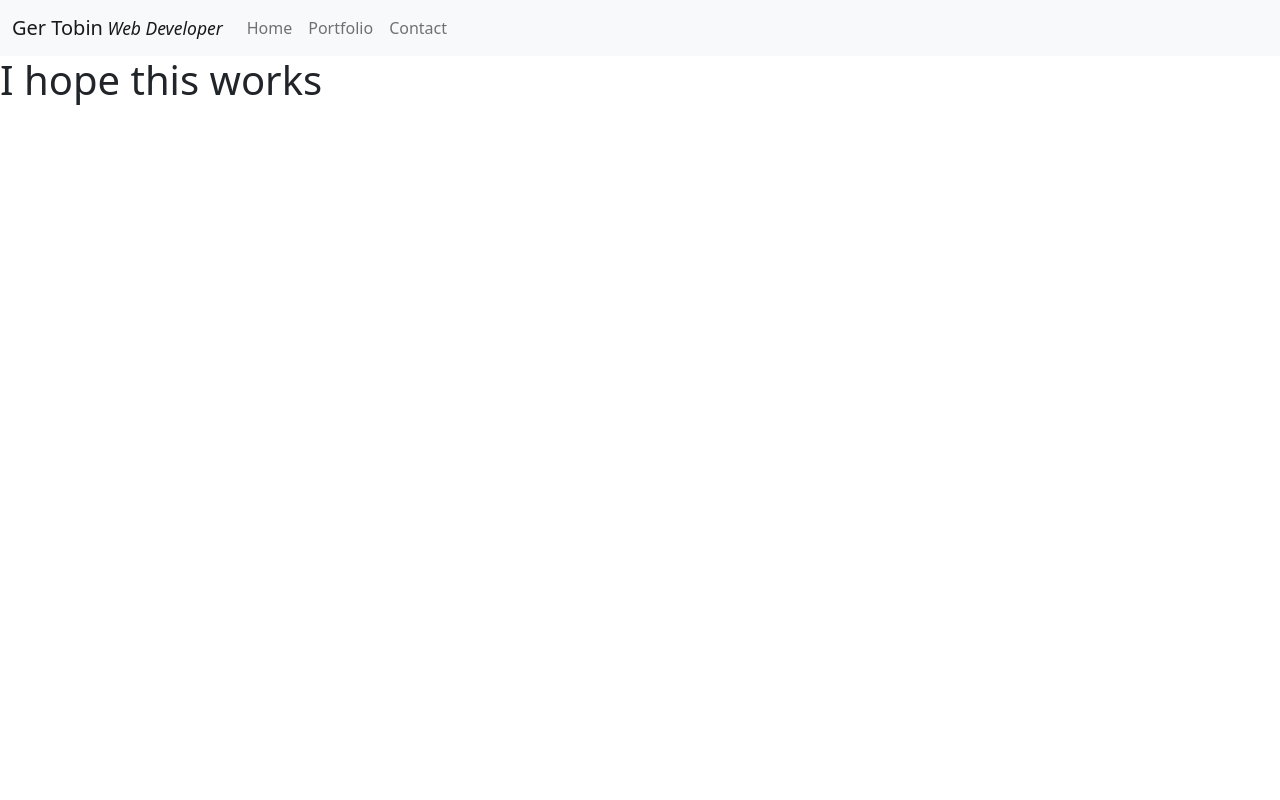
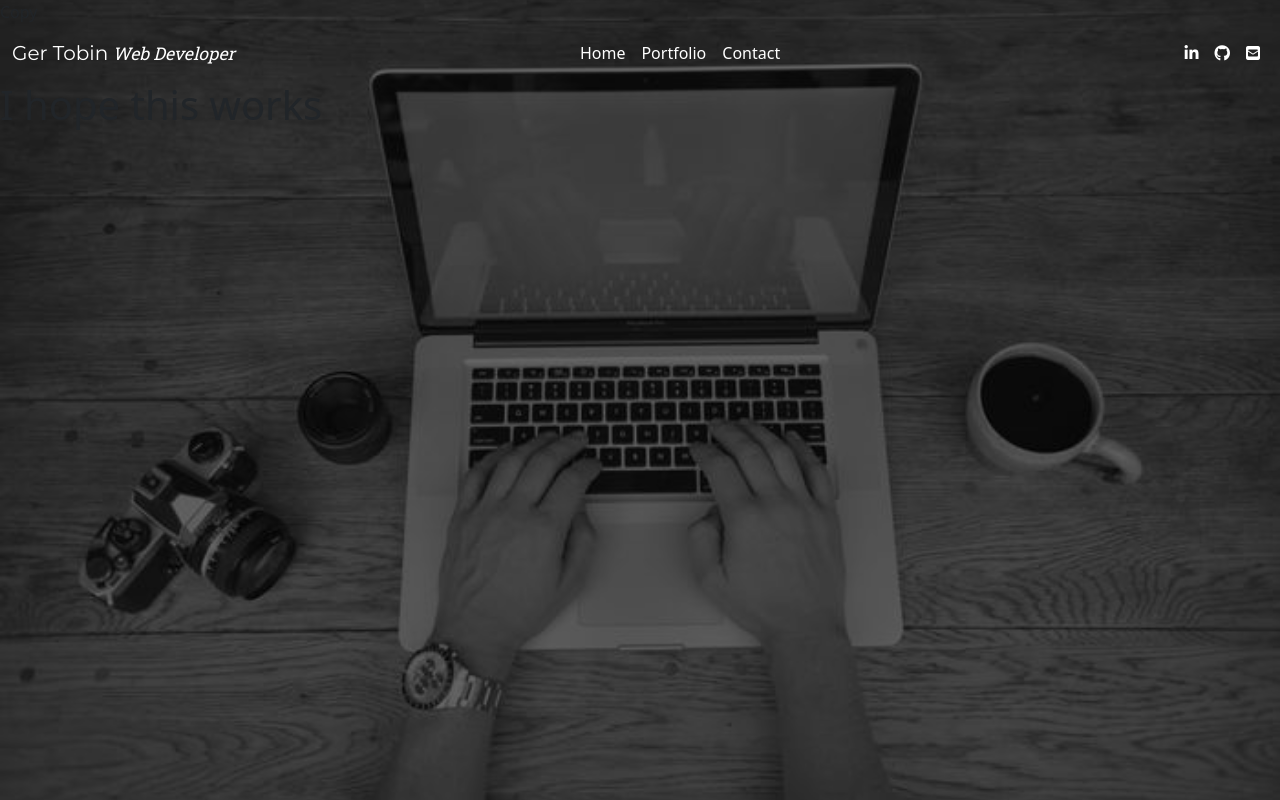
Before and after one commit to Gertobin11/personal-portfolio, a Django app: page / in a window 1280 px wide. Run offline with Django 3.2, Linux system fonts and the light colour scheme; some libraries are stand-ins or nearby versions.

Commit message:
added responsive navbar

```diff
--- a/home/templates/home/index.html
+++ b/home/templates/home/index.html
@@ -1,5 +1,4 @@
 {% extends 'base.html' %}
-{% load static %}
 {% block content %}
     <h1>I hope this works</h1>
 {% endblock %}
--- a/myportfolio/urls.py
+++ b/myportfolio/urls.py
@@ -15,8 +15,10 @@ Including another URLconf
 """
 from django.contrib import admin
 from django.urls import path, include
+from django.conf import settings
+from django.conf.urls.static import static
 
 urlpatterns = [
     path('admin/', admin.site.urls),
     path('', include('home.urls'))
-]
+] + static(settings.MEDIA_URL, document_root=settings.MEDIA_ROOT)
--- a/static/css/base.css
+++ b/static/css/base.css
@@ -2,6 +2,20 @@
 
 * {
     box-sizing: border-box;
+}
+
+body {
+    background-image: url('../../media/coding-background.jpg');
+    background-position: center;
+    background-repeat: no-repeat;
+    background-size: cover;
+    box-shadow:inset 0 0 0 2000px rgba(0, 0, 0, 0.6);
+    min-height: 100vh;
+    min-width: 100vw;
+}
+
+.black-overlay {
+    background:rgba(0, 0, 0, 0.6);
 }
 
 .title-text {
@@ -13,3 +27,31 @@
     font-family: 'Roboto Slab',
     serif;
 }
+
+.horz-center {
+    margin: 0 auto;
+}
+
+.w-33 {
+    min-width: 33%;
+}
+
+.navbar-toggler {
+    background-color: white;
+}
+
+
+
+
+
+
+
+
+
+
+/* Media Queries */
+@media only screen and (max-width: 575px) {
+    .navbar-brand {
+        font-size: 15px;
+    }
+}
--- a/templates/base.html
+++ b/templates/base.html
@@ -1,5 +1,6 @@
 <!DOCTYPE html>
 <html lang="en">
+{% load static %}
 <head>
     {% block core_meta %}
         <meta charset="UTF-8">
@@ -12,7 +13,7 @@
         <link href="https://cdn.jsdelivr.net/npm/bootstrap@5.0.2/dist/css/bootstrap.min.css" rel="stylesheet"
             integrity="sha384-EVSTQN3/azprG1Anm3QDgpJLIm9Nao0Yz1ztcQTwFspd3yD65VohhpuuCOmLASjC" crossorigin="anonymous">
         <!-- Link to base.css -->
-        <link rel="stylesheet" href="#" type="text/css">
+        <link rel="stylesheet" href="{% static 'css/base.css' %}" type="text/css">
     {% endblock %}
 
     {% block core_js %}
@@ -27,24 +28,80 @@
     <title>Ger Tobin, Web Developer{% block extra_title %}{% endblock %}</title>
 </head>
 <body>
-
-    <nav class="navbar navbar-expand-lg navbar-light bg-light">
-        <div class="container-fluid">
+<!--
+    <nav class="navbar navbar-expand-lg bg-transparent">
+        <div class="container-fluid row">
             <button class="navbar-toggler" type="button" data-bs-toggle="collapse" data-bs-target="#navbarTogglerDemo03"
                 aria-controls="navbarTogglerDemo03" aria-expanded="false" aria-label="Toggle navigation">
                 <span class="navbar-toggler-icon"></span>
             </button>
-            <a class="navbar-brand title-text" href="#">Ger Tobin<span class="paragraph-text"><em><small> Web Developer</small></em></span></a>
-            <div class="collapse navbar-collapse" id="navbarTogglerDemo03">
-                <ul class="navbar-nav me-auto mb-2 mb-lg-0">
+            <div class="col-4">
+                <a class="navbar-brand title-text text-white" href="#">Ger Tobin<span class="paragraph-text"><em><small> Web Developer</small></em></span></a>
+            </div>
+            <div class="collapse navbar-collapse col-md-4" id="navbarTogglerDemo03">
+                <ul class="navbar-nav me-auto mb-2 mb-lg-0 d-flex justify-content-center">
                     <li class="nav-item">
-                        <a class="nav-link" aria-current="page" href="#">Home</a>
+                        <a class="text-white nav-link" aria-current="page" href="#">Home</a>
                     </li>
                     <li class="nav-item">
-                        <a class="nav-link" href="#">Portfolio</a>
+                        <a class="text-white nav-link" href="#">Portfolio</a>
                     </li>
                     <li class="nav-item">
-                        <a class="nav-link" href="#">Contact</a>
+                        <a class="text-white nav-link" href="#">Contact</a>
+                    </li>
+                </ul>
+            </div>
+            <div class="collapse navbar-collapse col-4" id="navbarTogglerDemo04">
+                <ul class="navbar-nav me-auto mb-2 mb-lg-0 d-flex justify-content-end">
+                    <li class="nav-item">
+                        <a class="text-white nav-link" aria-current="page" href="#"><i
+                                class="fab fa-linkedin-in"></i></a>
+                    </li>
+                    <li class="nav-item">
+                        <a class="text-white nav-link" href="#"><i class="fab fa-github"></i></a>
+                    </li>
+                    <li class="nav-item">
+                        <a class="text-white nav-link" href="#"><i class="fas fa-envelope-square"></i></a>
+                    </li>
+                </ul>
+            </div>
+        </div>
+    </nav>
+-->
+
+    Copy
+    <nav class="navbar navbar-expand-lg navbar-light bg-transparent">
+        <div class="container-fluid">
+            <button class="navbar-toggler" type="button" data-bs-toggle="collapse" data-bs-target="#navbarTogglerDemo03"
+                aria-controls="navbarTogglerDemo03" aria-expanded="false" aria-label="Toggle navigation">
+                <span class="navbar-toggler-icon text-white"></span>
+            </button>
+            <a class="navbar-brand title-text text-white w-33" href="#">Ger Tobin<span class="paragraph-text"><em><small> Web
+                Developer</small></em></span></a>
+            <div class="me-auto ms-auto justify-content-lg-center collapse navbar-collapse" id="navbarTogglerDemo03">
+                <ul class="navbar-nav mb-lg-0">
+                    <li class="nav-item">
+                        <a class="text-white nav-link" aria-current="page" href="#">Home</a>
+                    </li>
+                    <li class="nav-item">
+                        <a class="text-white nav-link" href="#">Portfolio</a>
+                    </li>
+                    <li class="nav-item">
+                        <a class="text-white nav-link" href="#">Contact</a>
+                    </li>
+                </ul>
+            </div>
+            <div class="collapse navbar-collapse" id="navbarTogglerDemo03">
+                <ul class="navbar-nav mb-lg-0 ms-auto">
+                    <li class="nav-item">
+                        <a class="text-white nav-link" aria-current="page" href="#"><i
+                                class="fab fa-linkedin-in"></i></a>
+                    </li>
+                    <li class="nav-item">
+                        <a class="text-white nav-link" href="#"><i class="fab fa-github"></i></a>
+                    </li>
+                    <li class="nav-item">
+                        <a class="text-white nav-link" href="#"><i class="fas fa-envelope-square"></i></a>
                     </li>
                 </ul>
             </div>
```
Also changed, not shown: myportfolio/settings.py (+9 -0 lines), media/coding-background.jpg (added).
